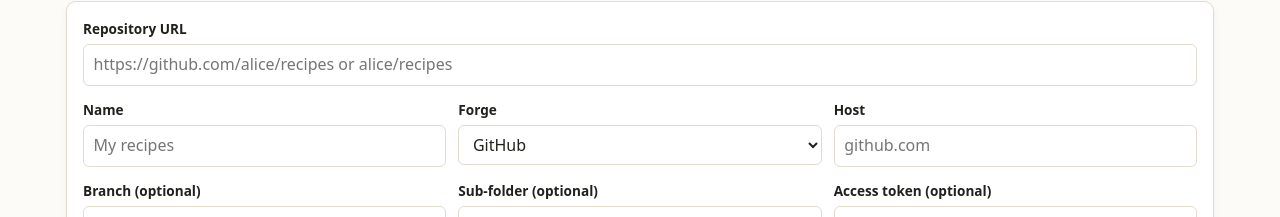
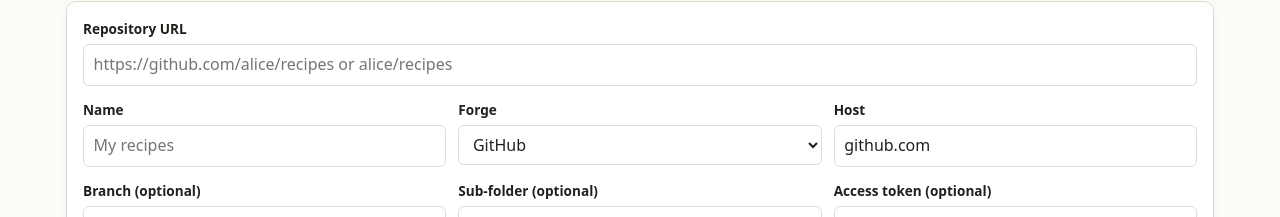
Before and after one commit to aleched/hotdish-site, a SvelteKit app: page / in a window 1280 px wide. Shown: the part 127-344 px from the top of the page. Built offline with nearby package versions, Linux system fonts and the light colour scheme.

Commit message:
updated host field to fil when forge is changed

```diff
--- a/src/routes/+page.svelte
+++ b/src/routes/+page.svelte
@@ -14,7 +14,7 @@
 	let input = $state('');
 	let name = $state('');
 	let kind = $state<ForgeKind>('github');
-	let host = $state('');
+	let host = $state(DEFAULT_HOSTS.github);
 	let gitRef = $state('');
 	let basePath = $state('');
 	let token = $state('');
@@ -26,7 +26,7 @@
 		input = '';
 		name = '';
 		kind = 'github';
-		host = '';
+		host = DEFAULT_HOSTS.github;
 		gitRef = '';
 		basePath = '';
 		token = '';
@@ -46,14 +46,20 @@
 		document.getElementById('repo-form')?.scrollIntoView({ behavior: 'smooth' });
 	}
 
+	function onKindChange() {
+		host = DEFAULT_HOSTS[kind];
+	}
+
 	/** Parses the form into a repo reference, applying the optional overrides. */
 	function buildRef(): RepoRef | null {
 		error = null;
 		try {
 			const parsed = parseRepoInput(input, { fallbackKind: kind });
+			// A host typed in the URL wins; the Host field only applies to bare owner/repo input.
+			const urlHostIsDefault = parsed.host === DEFAULT_HOSTS[parsed.kind];
 			return {
 				...parsed,
-				host: host.trim() || parsed.host,
+				host: urlHostIsDefault ? host.trim() || parsed.host : parsed.host,
 				ref: gitRef.trim() || parsed.ref,
 				basePath: basePath.trim().replace(/^\/+|\/+$/g, '') || parsed.basePath
 			};
@@ -162,7 +168,7 @@
 
 			<div class="field">
 				<label class="label" for="kind">Forge</label>
-				<select id="kind" bind:value={kind}>
+				<select id="kind" bind:value={kind} onchange={onKindChange}>
 					{#each kinds as option (option)}
 						<option value={option}>{FORGE_LABELS[option]}</option>
 					{/each}
```
